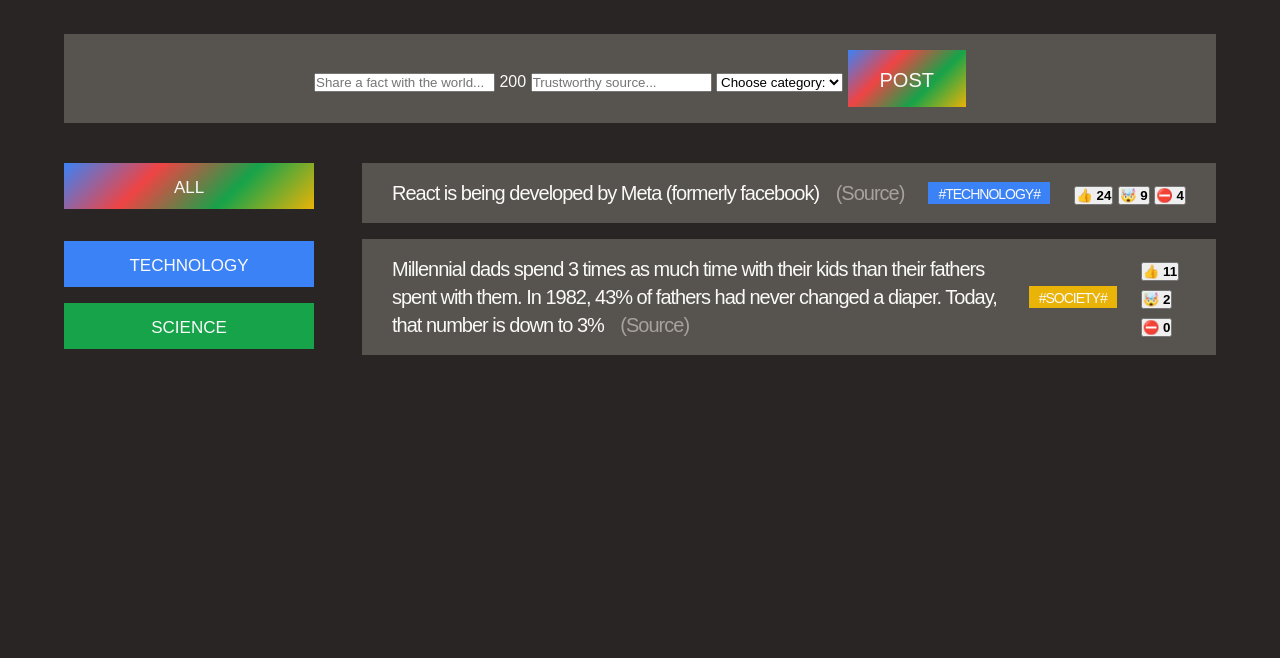
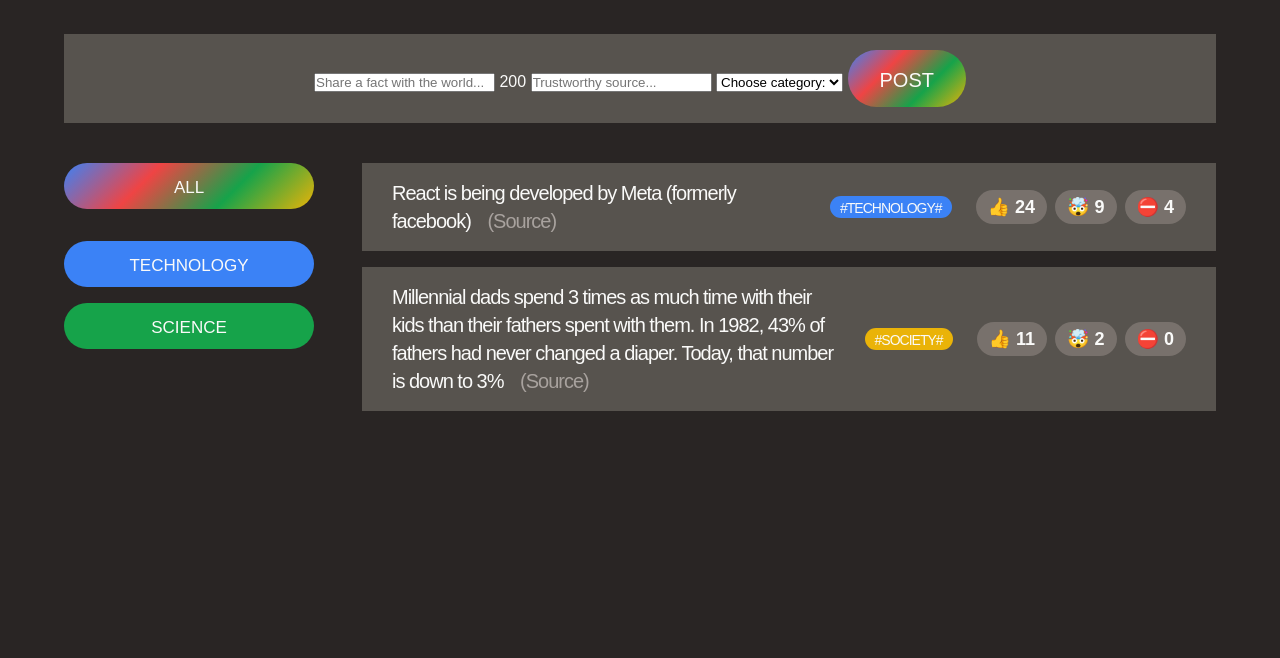
Before and after one commit to giannirandone/web-online-course, a plain HTML site: page index.html in a window 1280 px wide. Shown: the part 142-800 px from the top of the page. Drawn offline with Linux system fonts and the light colour scheme; a web font is replaced by a local one.

Commit message:
Lektion 25, 26

```diff
--- a/index.html
+++ b/index.html
@@ -84,9 +84,9 @@
                 >#technology#</span
               >
               <div class="vote-buttons">
-                <button>👍 <strong>24</strong></button>
-                <button>🤯 <strong>9</strong></button>
-                <button>⛔ <strong>4</strong></button>
+                <button>👍 24</button>
+                <button>🤯 9</button>
+                <button>⛔ 4</button>
               </div>
             </li>
             <li class="fact">
@@ -105,9 +105,9 @@
                 >#society#</span
               >
               <div class="vote-buttons">
-                <button>👍 <strong>11</strong></button>
-                <button>🤯 <strong>2</strong></button>
-                <button>⛔ <strong>0</strong></button>
+                <button>👍 11</button>
+                <button>🤯 2</button>
+                <button>⛔ 0</button>
               </div>
             </li>
           </ul>
--- a/style.css
+++ b/style.css
@@ -9,6 +9,7 @@ body {
   color: #fafaf9;
   font-family: "Sono", sans-serif;
   padding: 48px 64px;
+  font-weight: 400;
 }
 /* MAIN LAYOUT */
 .container {
@@ -84,9 +85,29 @@ h1 {
   padding-top: 3px;
   padding-left: 10px;
   padding-right: 10px;
+  border-radius: 100px;
 }
 .vote-buttons {
   margin-left: auto;
+  flex-shrink: 0;
+  display: flex;
+  gap: 8px;
+}
+
+.vote-buttons button {
+  border: none;
+  background-color: #78716c;
+  font-size: 18px;
+  padding: 6px 12px;
+  border-radius: 100px;
+  color: inherit;
+  font-family: inherit;
+  font-weight: 600;
+  cursor: pointer;
+  transition: 0.3s;
+}
+.vote-buttons button:hover {
+  background-color: #292524;
 }
 
 ul {
@@ -117,6 +138,8 @@ ul {
   padding: 16px 0 13px;
   background-image: linear-gradient(135deg, #3b82f6, #ef4444, #16a34a, #eab308);
   color: inherit;
+  border-radius: 100px;
+  cursor: pointer;
   transition: 0.3s;
 }
 
```
